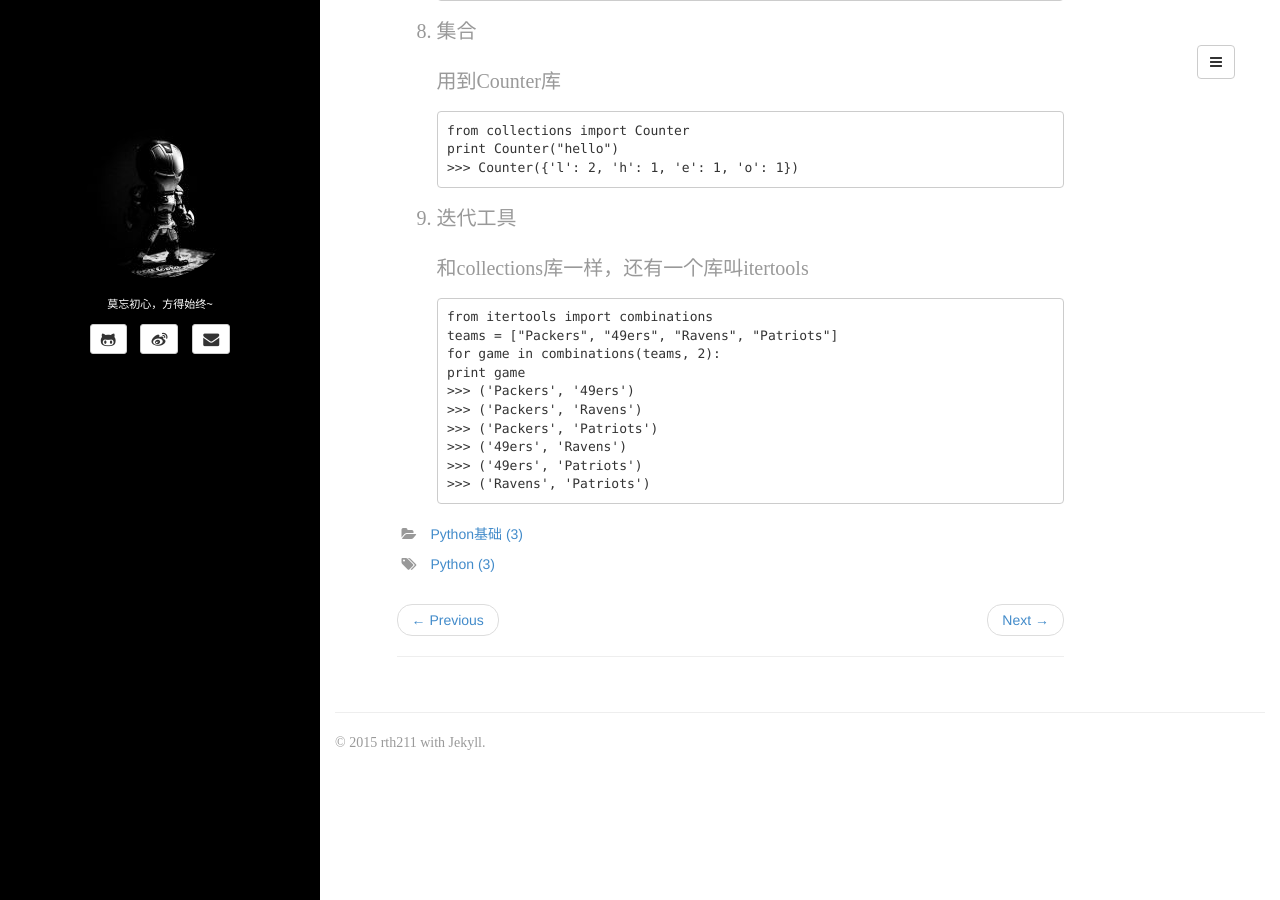
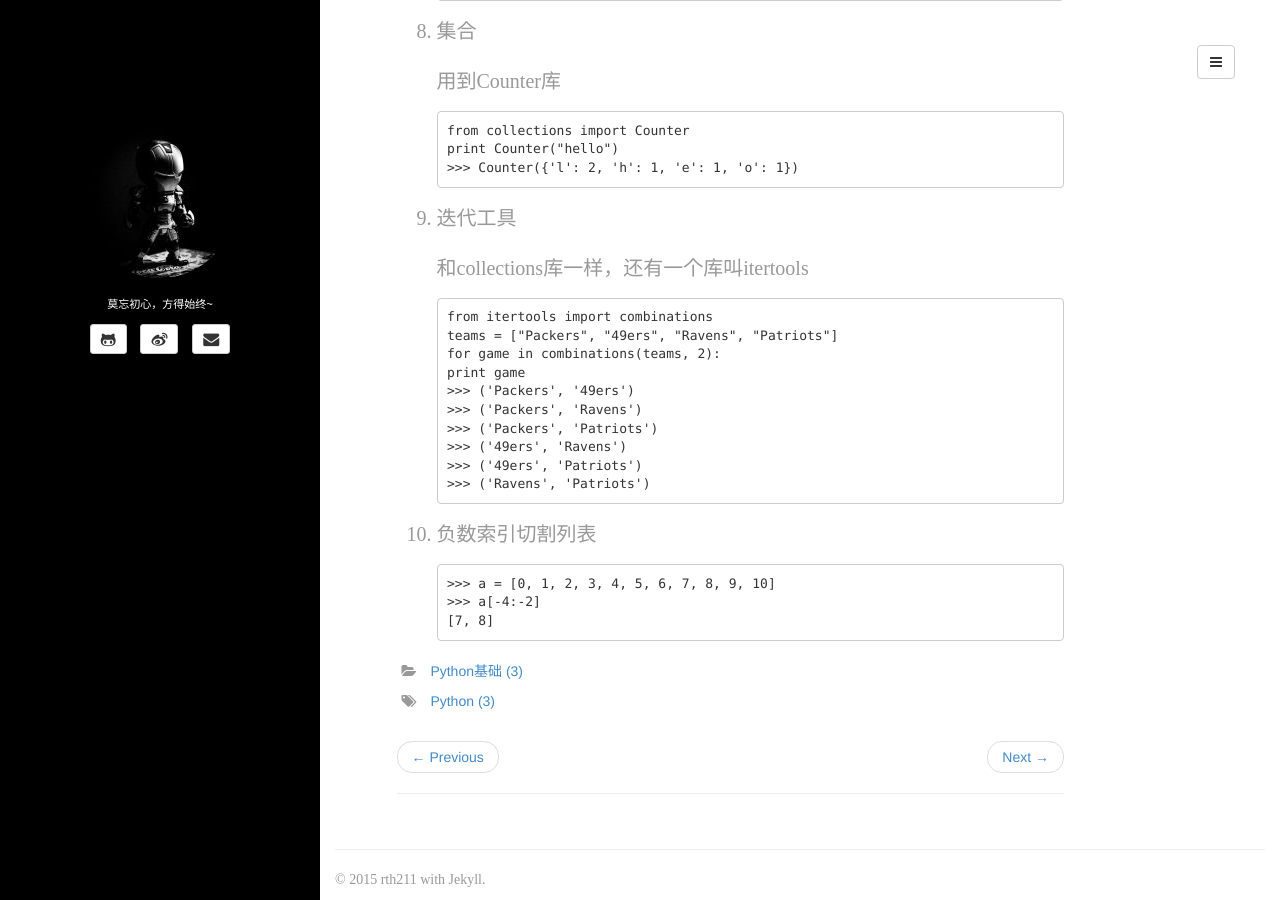
Before and after one commit to rth211/rth211.github.io, a Jekyll site: the page built from _posts/2015.07/2015-07-09-Python小技巧.md, in a window 1280 px wide and 900 px high, scrolled down 1710 px. Built offline with Jekyll 4.4.1, drawn with Linux system fonts in a browser that asks for light colours; comment, search, counter and statistics services are not loaded.

Commit message:
负数索引切割列表

```diff
--- a/_posts/2015.07/2015-07-09-Python小技巧.md
+++ b/_posts/2015.07/2015-07-09-Python小技巧.md
@@ -100,3 +100,9 @@ tags: Python
         >>> ('49ers', 'Ravens')
         >>> ('49ers', 'Patriots')
         >>> ('Ravens', 'Patriots')
+
+9.  负数索引切割列表
+
+        >>> a = [0, 1, 2, 3, 4, 5, 6, 7, 8, 9, 10]
+        >>> a[-4:-2]
+        [7, 8]
```
